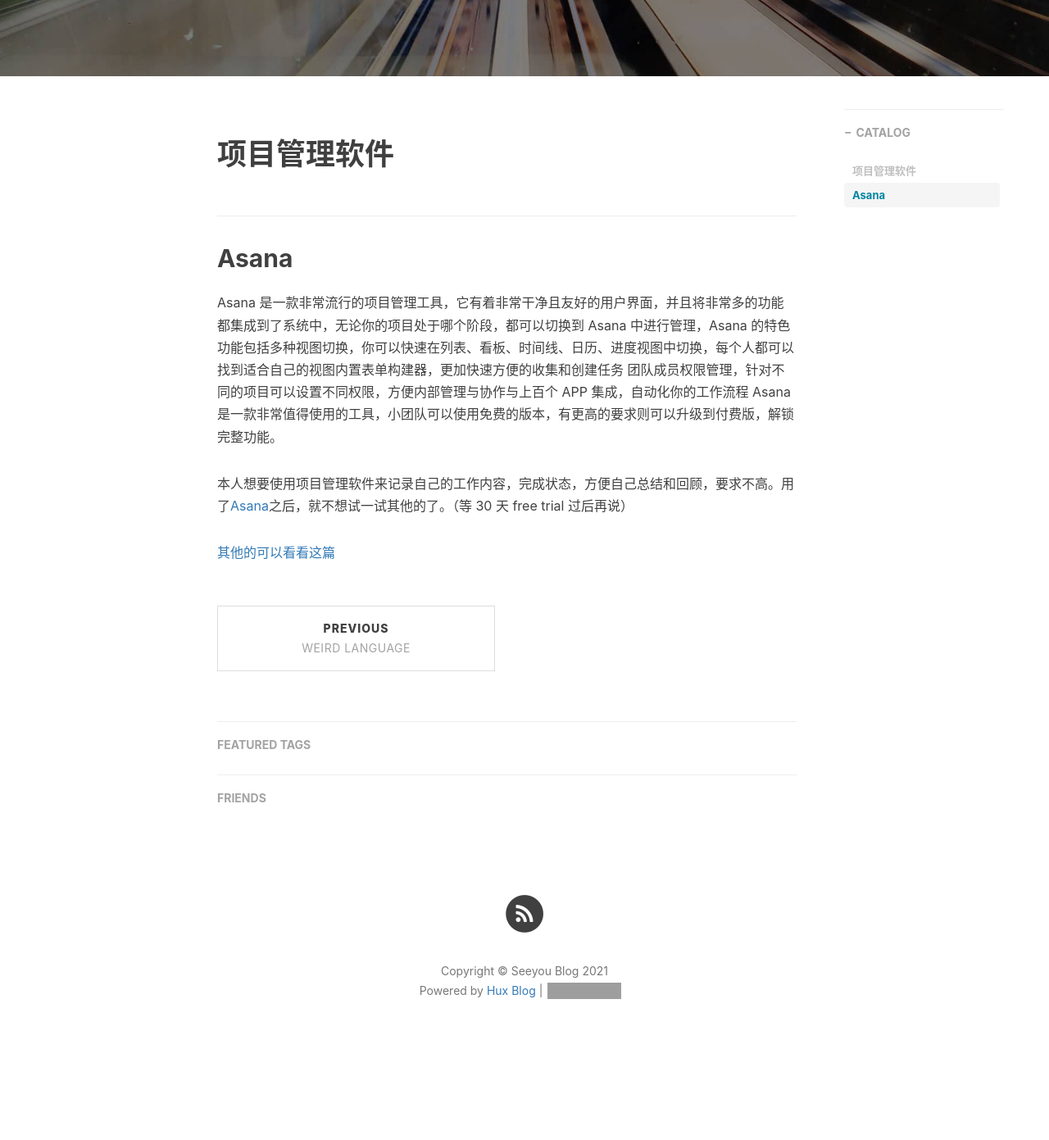
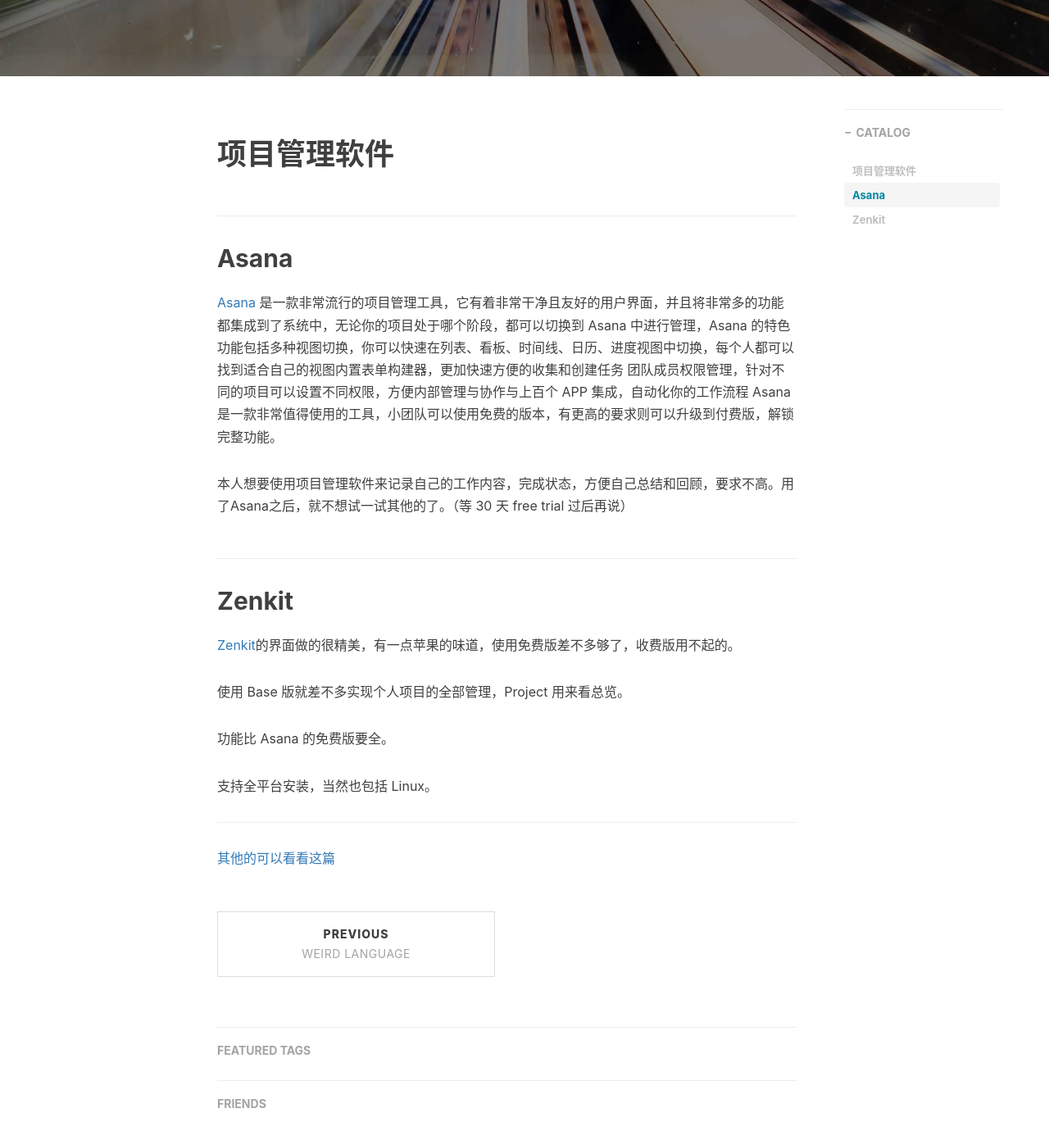
Before and after one commit to xxzhai123/myblog, a Jekyll site: the page built from _posts/2021-08-31-project-management-software.md, in a window 1280 px wide and 1400 px high, scrolled down 490 px. Shown: the top 1391 px of the window at 82% size. Built offline with Jekyll 4.4.1, drawn with Linux system fonts in a browser that asks for light colours; nearby versions of some CDN libraries; comment, search, counter and statistics services are not loaded; before the commit the page ends 1803 px from its top, so only the background shows below that; grey boxes are pictures that could not be loaded.

Commit message:
add zenkit

```diff
--- a/_posts/2021-08-31-project-management-software.md
+++ b/_posts/2021-08-31-project-management-software.md
@@ -12,9 +12,21 @@
 
 ## Asana
 
-Asana 是一款非常流行的项目管理工具，它有着非常干净且友好的用户界面，并且将非常多的功能都集成到了系统中，无论你的项目处于哪个阶段，都可以切换到 Asana 中进行管理，Asana 的特色功能包括多种视图切换，你可以快速在列表、看板、时间线、日历、进度视图中切换，每个人都可以找到适合自己的视图内置表单构建器，更加快速方便的收集和创建任务
+[Asana](https://app.asana.com/) 是一款非常流行的项目管理工具，它有着非常干净且友好的用户界面，并且将非常多的功能都集成到了系统中，无论你的项目处于哪个阶段，都可以切换到 Asana 中进行管理，Asana 的特色功能包括多种视图切换，你可以快速在列表、看板、时间线、日历、进度视图中切换，每个人都可以找到适合自己的视图内置表单构建器，更加快速方便的收集和创建任务
 团队成员权限管理，针对不同的项目可以设置不同权限，方便内部管理与协作与上百个 APP 集成，自动化你的工作流程 Asana 是一款非常值得使用的工具，小团队可以使用免费的版本，有更高的要求则可以升级到付费版，解锁完整功能。
 
-本人想要使用项目管理软件来记录自己的工作内容，完成状态，方便自己总结和回顾，要求不高。用了[Asana](https://app.asana.com/)之后，就不想试一试其他的了。（等 30 天 free trial 过后再说）
+本人想要使用项目管理软件来记录自己的工作内容，完成状态，方便自己总结和回顾，要求不高。用了Asana之后，就不想试一试其他的了。（等 30 天 free trial 过后再说）
+
+## Zenkit
+
+[Zenkit](https://base.zenkit.com/)的界面做的很精美，有一点苹果的味道，使用免费版差不多够了，收费版用不起的。
+
+使用 Base 版就差不多实现个人项目的全部管理，Project 用来看总览。
+
+功能比 Asana 的免费版要全。
+
+支持全平台安装，当然也包括 Linux。
+
+---
 
 [其他的可以看看这篇](https://www.v1tx.com/post/best-project-management-software/)
```
